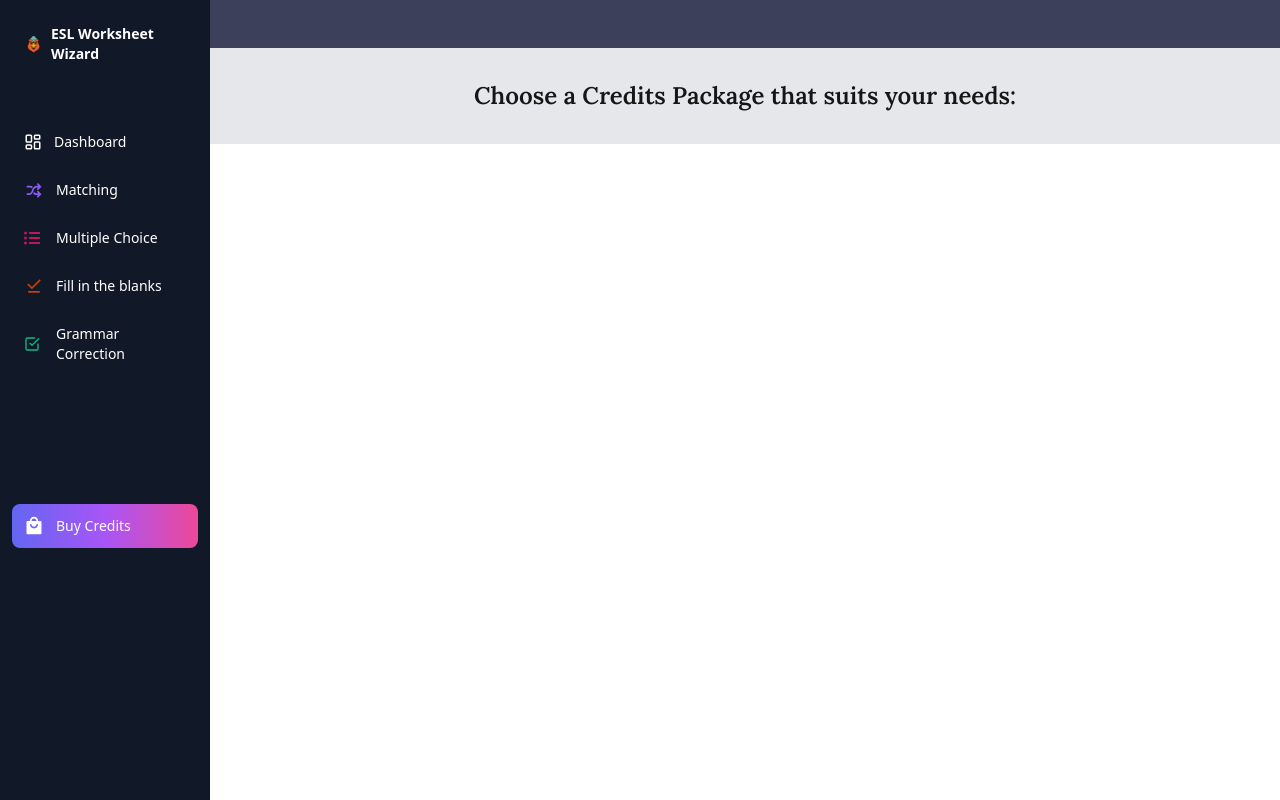
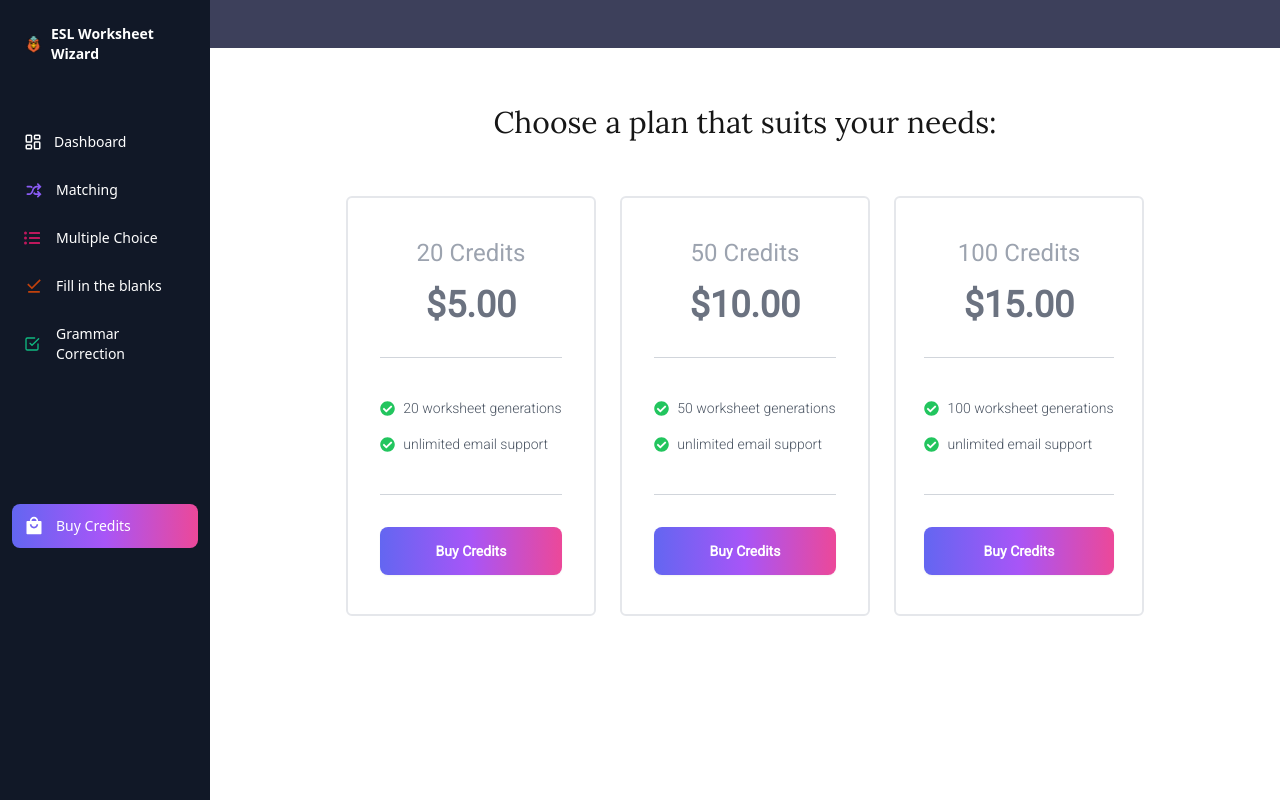
Before and after one commit to tbabyuk/saas-esl-worksheet-wizard, a Next.js app: page /buy-credits in a window 1280 px wide. Built offline with nearby package versions, Linux system fonts and the light colour scheme.

Commit message:
finished price cards inside 'buy credits' section

```diff
--- a/app/(routes)/buy-credits/page.jsx
+++ b/app/(routes)/buy-credits/page.jsx
@@ -1,10 +1,35 @@
 
 
+import { PriceCard } from "@/app/components/PriceCard";
+
+
+const planOptions = [
+  {
+      name: "20 Credits",
+      cost: "$5.00",
+      features: ["20 worksheet generations", "unlimited email support"]
+  },
+  {
+      name: "50 Credits",
+      cost: "$10.00",
+      features: ["50 worksheet generations", "unlimited email support"]
+  },
+  {
+      name: "100 Credits",
+      cost: "$15.00",
+      features: ["100 worksheet generations", "unlimited email support"]
+  },
+]
 
 
 const BuyCreditsPage = () => {
   return (
-    <div className="py-8 bg-gray-200 text-2xl font-semibold text-center font-lora">Choose a Credits Package that suits your needs:</div>
+    <div className="text-2xl mb-10 font-semibold text-center font-lora">
+        <div className="font-lora text-3xl font-light py-14">Choose a plan that suits your needs:</div>
+        <div className="flex justify-center flex-wrap gap-6">
+              {planOptions.map((plan, index) => <PriceCard key={index} name={plan.name} cost={plan.cost} features={plan.features} />)}
+        </div>
+    </div>
   )
 }
 
--- a/app/components/PriceCard.jsx
+++ b/app/components/PriceCard.jsx
@@ -1,3 +1,5 @@
+import { GoCheckCircle } from "react-icons/go";
+import { FaCheckCircle } from "react-icons/fa";
 
 
 
@@ -5,14 +7,20 @@ export const PriceCard = ({name, cost, features}) => {
 
 
     return (
-        <div className="bg-primary rounded-md shadow-md h-[400px] w-[90%] max-w-[280px] p-4 grid place-items-center cursor-pointer hover:scale-105">
+        <div className="border-2 border-gray-200 rounded-md h-[420px] w-[90%] max-w-[250px] p-4 grid place-items-center cursor-pointer hover:shadow-lg">
             <div className="flex flex-col">
-                <span className="font-roboto font-light text-gray-200 text-2xl mb-10 text-center">{name}</span>
-                <span className="font-roboto font-bold text-gray-200 text-4xl text-center">{cost}</span>
-                <hr className="my-8"></hr>
-                <span className="text-lg text-gray-200 text-center">{features}</span>
-                <hr className="my-8"></hr>
-                <button className="btn btn-accent text-gray-200">CHOOSE PLAN</button>
+                <span className="font-roboto text-gray-400 font-medium text-2xl mb-4 text-center">{name}</span>
+                <span className="font-roboto text-gray-500 text-4xl text-center">{cost}</span>
+                <hr className="my-8 border-gray-300"></hr>
+                <ul className="text-gray-600 font-light text-sm font-roboto">
+                    {features.map((feature) => (
+                        <li className="flex items-center py-2">
+                            <FaCheckCircle className="me-2 text-green-500" size={15} />{feature}
+                        </li>
+                    ))}
+                </ul>
+                <hr className="my-8 border-gray-300"></hr>
+                <button className="btn font-roboto bg-gradient-to-r from-indigo-500 via-purple-500 to-pink-500 text-white border-0">Buy Credits</button>
             </div>
         </div>
     )
--- a/app/components/sidebar.jsx
+++ b/app/components/sidebar.jsx
@@ -10,6 +10,8 @@ import { LuCheckSquare } from "react-icons/lu";
 import { MdOutlineFileDownloadDone } from "react-icons/md";
 import { RiShoppingBag4Fill } from "react-icons/ri";
 import { usePathname } from "next/navigation";
+import { useState } from "react";
+import { PriceCard } from "./PriceCard";
 
 
 const routes = [
@@ -45,10 +47,13 @@ const routes = [
 ]
 
 
+
 export const Sidebar = () => {
 
 
   const path = usePathname();
+  const [creditsModalIsOpen, setCreditsModalIsOpen] = useState(false);
+
 
   return (
         <aside className="space-y-4 py-4 flex flex-col h-full bg-[#111827] text-white relative">
@@ -81,6 +86,7 @@ export const Sidebar = () => {
             <Link
                   href="/buy-credits"
                   className={`text-sm mt-32 group flex p-3 w-full justify-start cursor-pointer hover:text-white hover:bg-white/10 rounded-lg transition ${path === "/buy-credits" && "bg-white/10"} bg-gradient-to-r from-indigo-500 via-purple-500 to-pink-500 text-white border-0`}
+                  onClick={() => setCreditsModalIsOpen(!creditsModalIsOpen)}
                 >
                   <div className="flex items-center flex-1">
                     <span>
```
